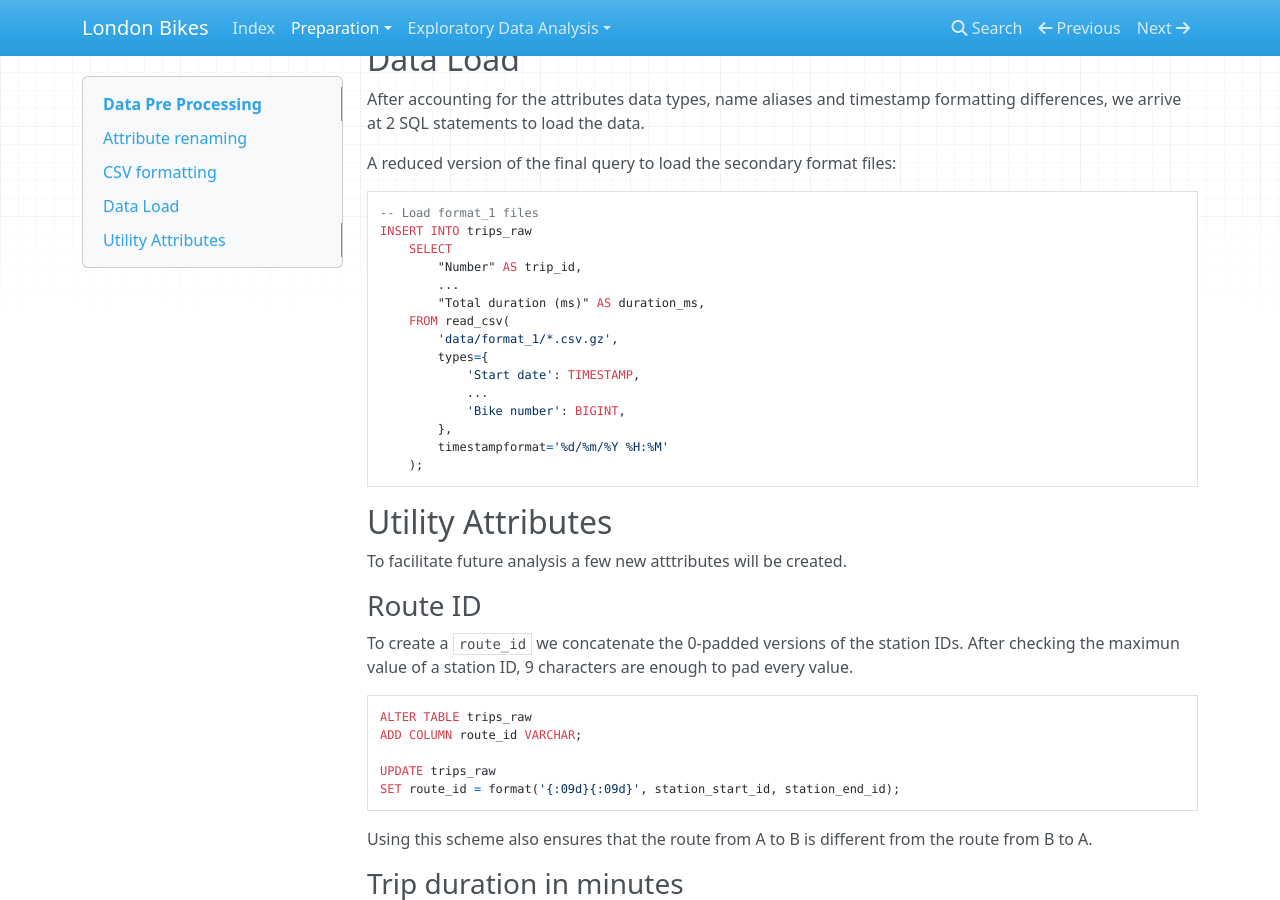
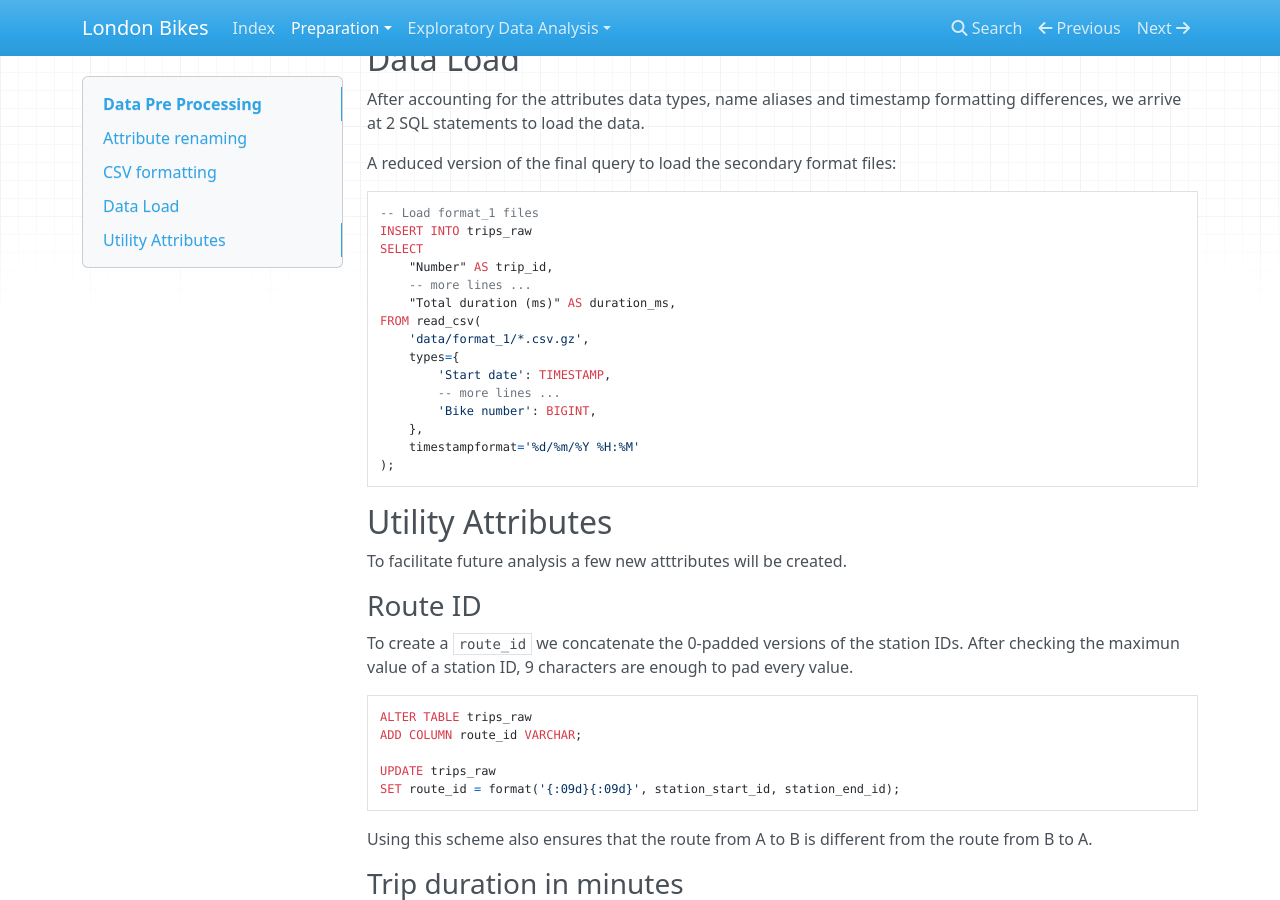
Before and after one commit to nico-or/data_london_bikes, an MkDocs documentation site: the page built from docs/preparation/preprocess.md, in a window 1280 px wide and 900 px high, scrolled down 1797 px. Built offline with MkDocs 1.6.1, drawn with Linux system fonts in a browser that asks for light colours; nearby versions of some CDN libraries.

````diff
--- a/docs/preparation/preprocess.md
+++ b/docs/preparation/preprocess.md
@@ -83,19 +83,19 @@ A reduced version of the final query to load the secondary format files:
 ```sql
 -- Load format_1 files
 INSERT INTO trips_raw
-    SELECT
-        "Number" AS trip_id,
-        ...
-        "Total duration (ms)" AS duration_ms,
-    FROM read_csv(
-        'data/format_1/*.csv.gz',
-        types={
-            'Start date': TIMESTAMP,
-            ...
-            'Bike number': BIGINT,
-        },
-        timestampformat='%d/%m/%Y %H:%M'
-    );
+SELECT
+    "Number" AS trip_id,
+    -- more lines ...
+    "Total duration (ms)" AS duration_ms,
+FROM read_csv(
+    'data/format_1/*.csv.gz',
+    types={
+        'Start date': TIMESTAMP,
+        -- more lines ...
+        'Bike number': BIGINT,
+    },
+    timestampformat='%d/%m/%Y %H:%M'
+);
 ```
 
 ## Utility Attributes
````
Also changed, not shown: docs/eda/trips.md (+4 -4 lines).
